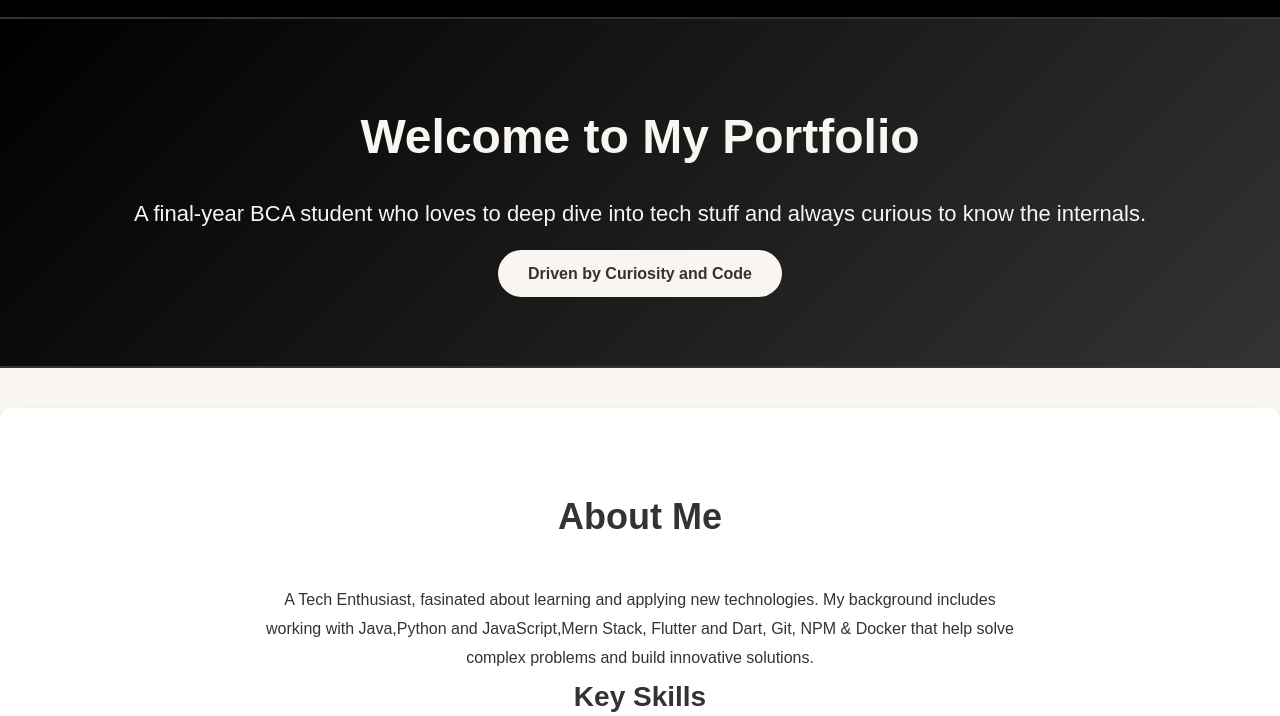
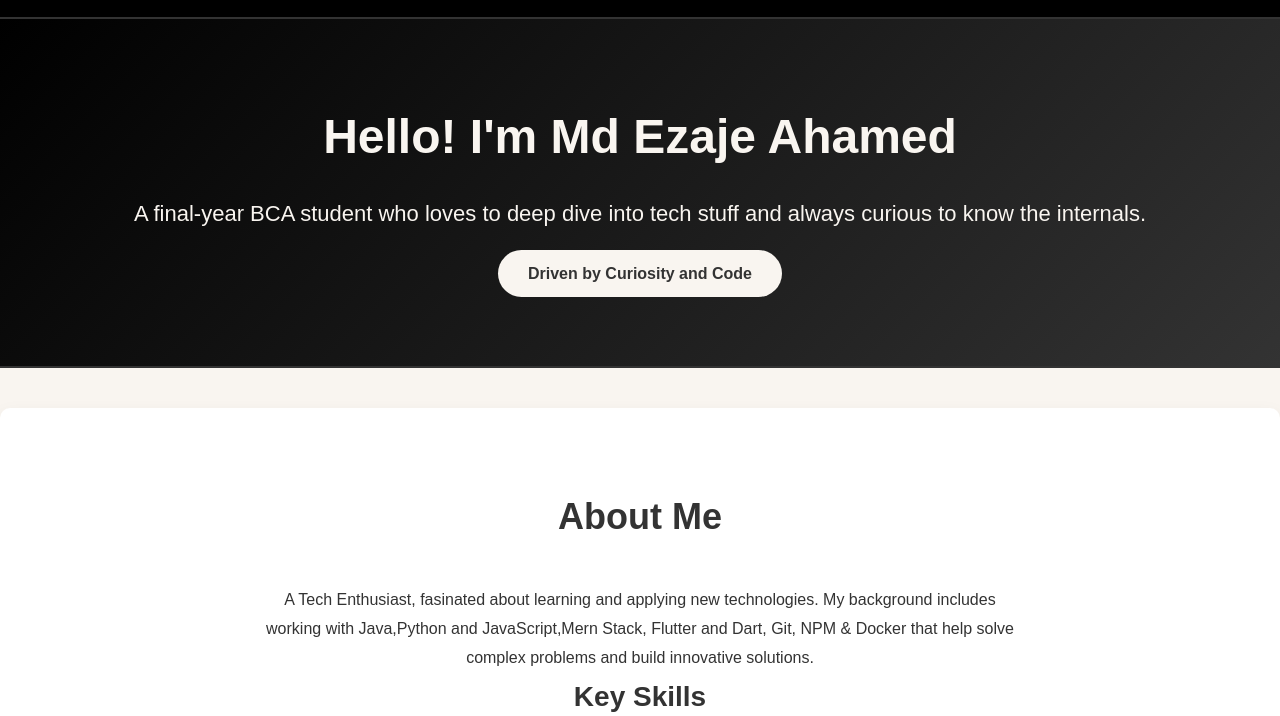
Before and after one commit to ezajeahamed/RedHead-Coffee, a plain HTML site: page index.html in a window 1280 px wide. Shown: the part 84-800 px from the top of the page. Drawn offline with Linux system fonts and the light colour scheme.

Commit message:
Update index.html

```diff
--- a/index.html
+++ b/index.html
@@ -350,7 +350,7 @@
     </header>
 
     <section class="hero">
-        <h1>Welcome to My Portfolio</h1>
+        <h1>Hello! I'm Md Ezaje Ahamed</h1>
         <p>A final-year BCA student who loves to deep dive into tech stuff and always curious to know the internals.</p>
         <a href="#skills" class="btn">Driven by Curiosity and Code</a>
     </section>
```
